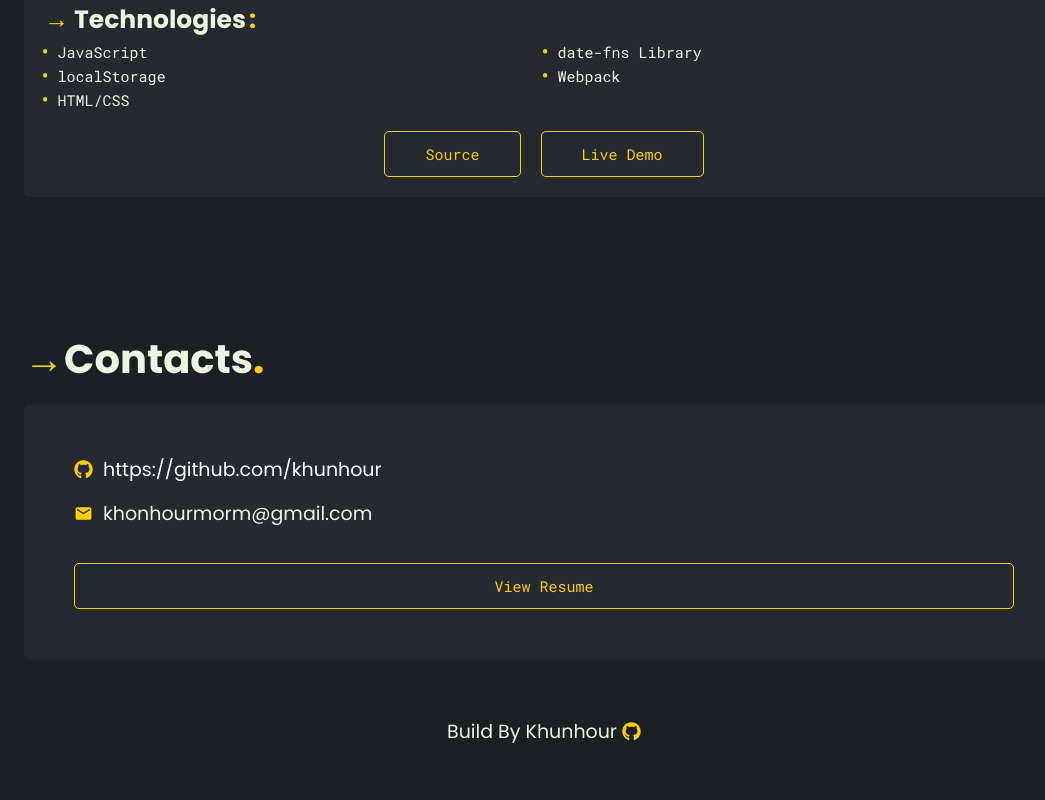
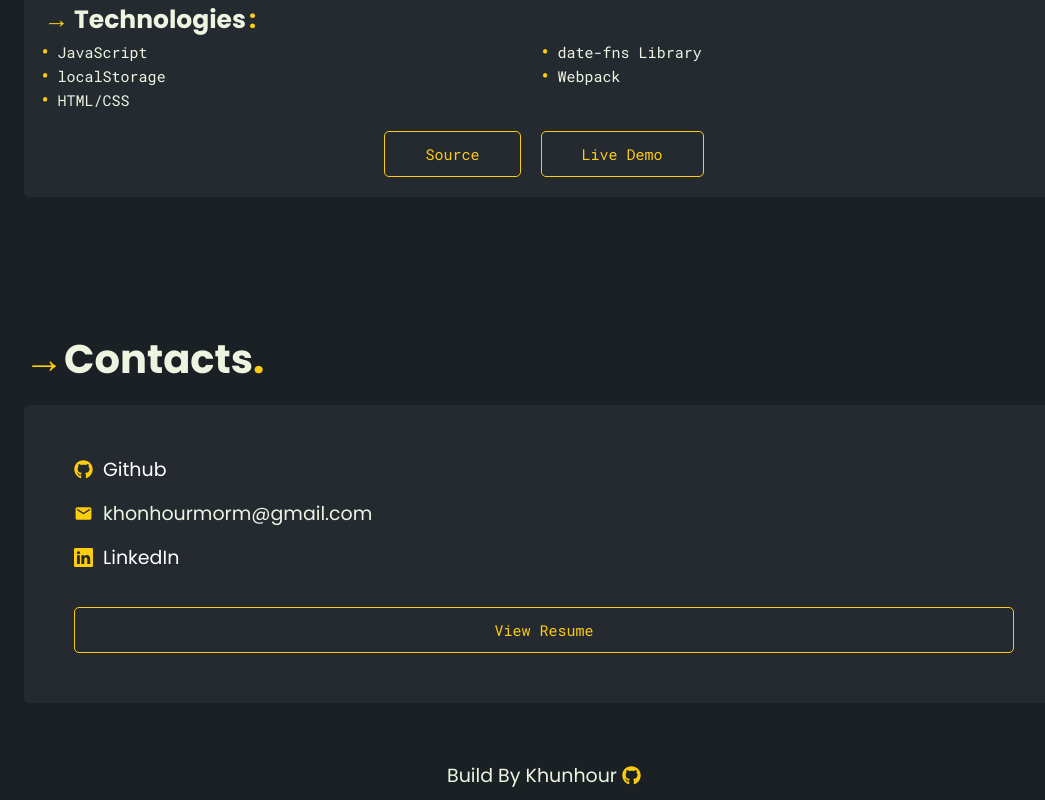
Before and after one commit to khunhour/portfolio, a React (Create React App) app: page / in a window 1280 px wide. Shown: the part 5062-5862 px from the top of the page, without its empty margins (96-1141 px from the left). Before the commit the page ends 5818 px from the top, so only its background shows below. Built offline with nearby package versions, Linux system fonts and the light colour scheme.

Commit message:
added linked in to contacts

```diff
--- a/src/components/Contacts/Contacts.js
+++ b/src/components/Contacts/Contacts.js
@@ -1,6 +1,7 @@
 import React from "react";
 import { FaGithub } from "react-icons/fa";
 import { MdMail } from "react-icons/md";
+import { BsLinkedin } from "react-icons/bs";
 import "./Contacts.css";
 
 export default function Contacts({ showResume, handleToggleResume }) {
@@ -10,13 +11,17 @@ export default function Contacts({ showResume, handleToggleResume }) {
 			<div className="contacts-container">
 				<div className="contact">
 					<FaGithub color="var(--accent-color)" />
-					<a href="https://github.com/khunhour">
-						https://github.com/khunhour
-					</a>
+					<a href="https://github.com/khunhour">Github</a>
 				</div>
 				<div className="contact">
 					<MdMail color="var(--accent-color)" />
 					<div>khonhourmorm@gmail.com</div>
+				</div>
+				<div className="contact">
+					<BsLinkedin color="var(--accent-color)" />
+					<a href="https://www.linkedin.com/in/khunhour-morm-dev/">
+						LinkedIn
+					</a>
 				</div>
 				<button onClick={handleToggleResume}>
 					{showResume ? "Hide Resume" : "View Resume"}
```
